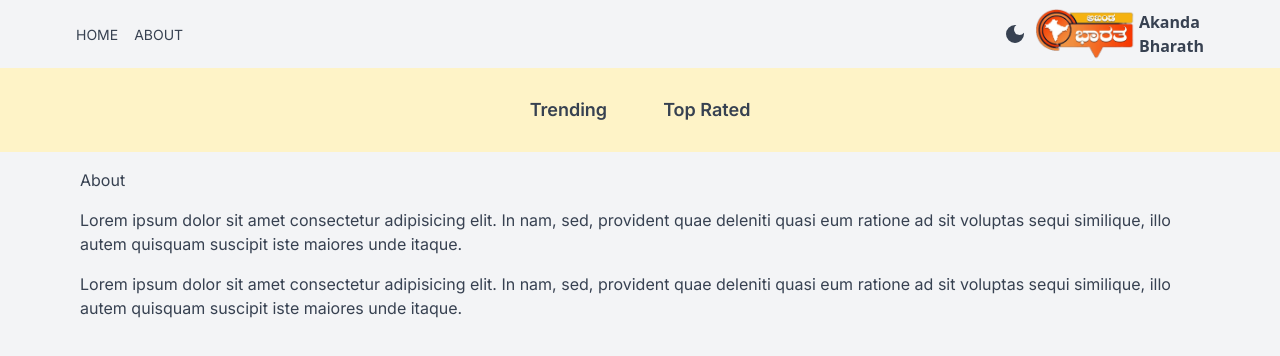
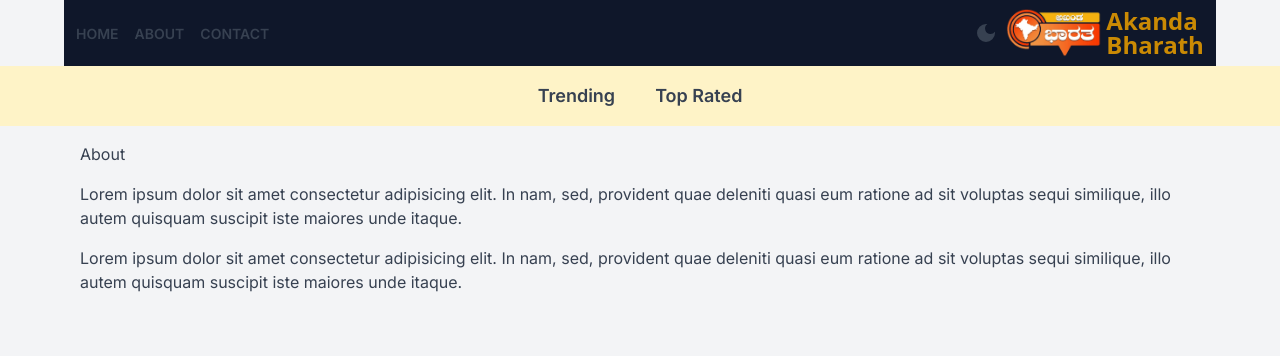
Before and after one commit to vishuAchar/akanda-bharath, a Next.js app: page /about in a window 1280 px wide. Shown: the top 356 px of the page. Built offline with nearby package versions, Linux system fonts and the light colour scheme.

Commit message:
edit styles

```diff
--- a/src/app/page.js
+++ b/src/app/page.js
@@ -10,8 +10,5 @@ export default async function Home({ searchParams }) {
     throw new Error("Failed to fetch data");
   }
   const results = data.results;
-  console.log({ results });
-
-
   return <div><Results results={results} /></div>;
 }
--- a/src/components/Header.jsx
+++ b/src/components/Header.jsx
@@ -1,17 +1,25 @@
 import React from "react";
 import MenuItem from "./MenuItem";
-import { AiFillHome } from "react-icons/ai";
+import {
+  AiFillHome,
+  AiFillInfoCircle,
+  AiOutlineMenu,
+  AiFillContacts,
+} from "react-icons/ai";
 import Image from "next/image";
-import { Images } from "@/constants/Images";
 import Link from "next/link";
 import DarkModeSwitch from "./DarkModeSwitch";
 
 export default function Header() {
   return (
-    <div className="flex justify-between items-center px-3 py-2 max-w-6xl mx-auto">
-      <div className="flex gap-4">
+    <div className="flex justify-between items-center px-3 py-2 max-w-6xl mx-auto sticky top-0 z-50 bg-slate-900">
+      <div className="gap-4 hidden sm:flex">
         <MenuItem title="home" address="/" Icon={AiFillHome} />
-        <MenuItem title="about" address="/about" Icon={AiFillHome} />
+        <MenuItem title="about" address="/about" Icon={AiFillInfoCircle} />
+        <MenuItem title="contact" address="/contact" Icon={AiFillContacts} />
+      </div>
+      <div className="flex gap-4 sm:hidden">
+        <AiOutlineMenu className="text-2xl sm:hidden cursor-pointer" />
       </div>
       <div className="flex items-center gap-2">
         <DarkModeSwitch />
@@ -23,8 +31,9 @@ export default function Header() {
             width={100}
             height={50}
             style={{ objectFit: "contain" }}
+            className="sm:w-24 w-20"
           />
-          <div className="text-base font-bold font-sans hidden sm:inline whitespace-pre-wrap">
+          <div className="text-2xl text-yellow-600 leading-6 font-bold font-sans hidden sm:inline whitespace-pre-wrap">
             Akanda <br />
             Bharath
           </div>
--- a/src/components/MenuItem.jsx
+++ b/src/components/MenuItem.jsx
@@ -2,8 +2,12 @@ import Link from "next/link";
 import React from "react";
 
 export default function MenuItem({ title, address, Icon }) {
-    return <Link href={address} className="hover:text-amber-600">
-        <Icon className="text-2xl sm:hidden cursor-pointer" />
-        <p className="uppercase hidden sm:inline text-sm">{title}</p>
-    </Link>;
+  return (
+    <Link href={address} className="hover:text-amber-600">
+      <Icon className="text-2xl sm:hidden cursor-pointer" />
+      <p className="uppercase hidden sm:inline text-sm font-semibold">
+        {title}
+      </p>
+    </Link>
+  );
 }
--- a/src/components/Navbar.jsx
+++ b/src/components/Navbar.jsx
@@ -3,7 +3,7 @@ import NavbarItem from "./NavbarItem";
 
 export default function Navbar() {
   return (
-    <div className="flex gap-6 justify-center bg-amber-100  dark:bg-gray-600  dark:text-gray-900 lg:text-lg p-3">
+    <div className="flex gap-6 justify-center bg-amber-100  dark:bg-gray-600  dark:text-gray-900 lg:text-lg p-0 sm:p-2">
       <NavbarItem title="Trending" param="fetchTrending" />
       <NavbarItem title="Top Rated" param="fetchTopRated" />
     </div>
--- a/src/components/NavbarItem.jsx
+++ b/src/components/NavbarItem.jsx
@@ -8,12 +8,11 @@ export default function NavbarItem({ title, param }) {
   const genre = searchParams.get("genre");
   return (
     <div
-      className={`hover:text-amber-600 font-semibold p-4 cursor-pointer ${
+      className={`hover:text-amber-600 font-semibold p-2 cursor-pointer ${
         genre &&
         genre === param &&
         "underline underline-offset-8 decoration-2 decoration-amber-500 rounded-lg"
-      }`}
-    >
+      }`}>
       <Link href={`/?genre=${param}`}>{title}</Link>
     </div>
   );
```
